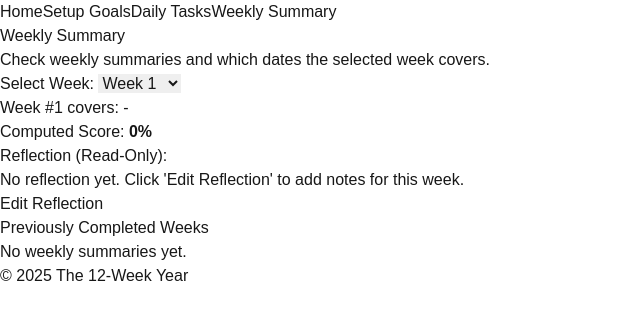
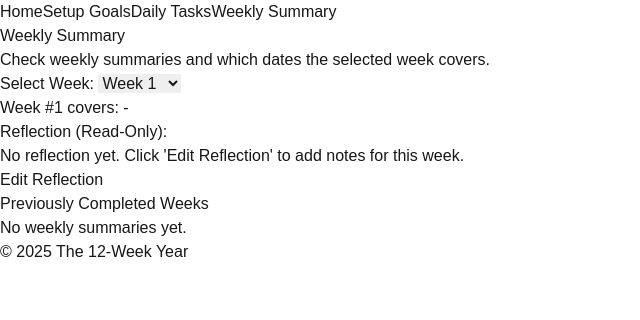
Before and after one commit to Kxvin1/12-week-year, a Next.js app: page /weekly-summary in a window 1280 px wide. Shown: the top 320 px of the page, without its empty margins (0-640 px from the left). Built offline with nearby package versions, Linux system fonts and the light colour scheme.

Commit message:
conditional rendering for weekly summary score

```diff
--- a/src/app/page.tsx
+++ b/src/app/page.tsx
@@ -458,7 +458,7 @@
             </div>
 
             <h2 className="text-sm font-semibold text-red-600 mb-2 mt-8">
-              <strong>NOTE:</strong> This data is saved on the browser&apos;s
+              <strong>NOTE:</strong> This data is saved on your browser&apos;s
               local storage.
               <br />
               Your data will persist as long as you don&apos;t clear your
--- a/src/app/weekly-summary/page.tsx
+++ b/src/app/weekly-summary/page.tsx
@@ -255,9 +255,13 @@
               </span>
             </p>
 
-            <p className="text-xl mt-3">
-              Computed Score: <strong>{score}%</strong>
-            </p>
+            {score ? (
+              <p className="text-xl mt-3">
+                Computed Score: <strong>{score}%</strong>
+              </p>
+            ) : (
+              ""
+            )}
           </div>
 
           {showReflectionWarning && (
```
